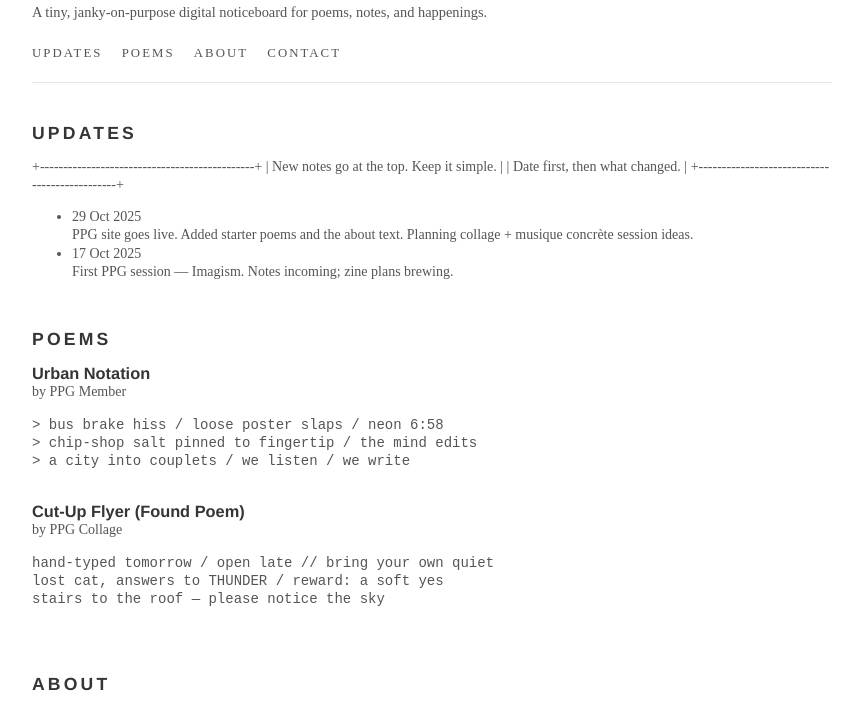
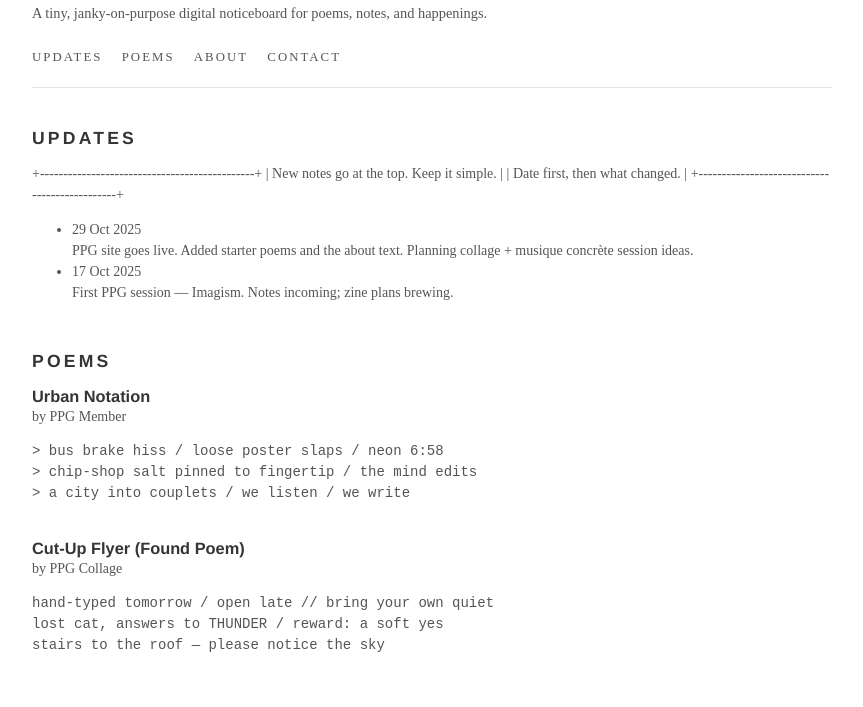
Before and after one commit to PeckhamPoetryGroup/ppg.github.io, a plain HTML site: page index.html in a window 1280 px wide. Shown: the part 75-782 px from the top of the page, without its empty margins (208-1071 px from the left). Drawn offline with Linux system fonts and the light colour scheme.

Commit message:
Update index.html
Style change 02

```diff
--- a/index.html
+++ b/index.html
@@ -39,10 +39,9 @@ html, body {
   margin: 0;
   padding: 0;
   color: var(--ink);
-  background: #fff;
-  font-family: "Libre Baskerville","Times New Roman",Times,serif;
+  font-family: "Libre Baskerville", "Times New Roman", Times, serif;
   font-size: 14px;
-  line-height: 1.3;
+  line-height: 1.5;
   overflow-y: scroll;
 }
 
@@ -62,11 +61,11 @@ a:hover {
   text-decoration: underline;
 }
 
-/* Headings */
+/* Type */
 
 h1, h2, h3, h4, h5, h6 {
   color: var(--heading);
-  font-family: "Helvetica Neue","Segoe UI",Helvetica,Arial,sans-serif;
+  font-family: "Helvetica Neue", "Segoe UI", Helvetica, Arial, sans-serif;
   line-height: normal;
   margin: 0;
 }
@@ -210,7 +209,6 @@ footer p {
   }
 }
 </style>
-
 </head>
 <body>
   <div class="wrap">
```
